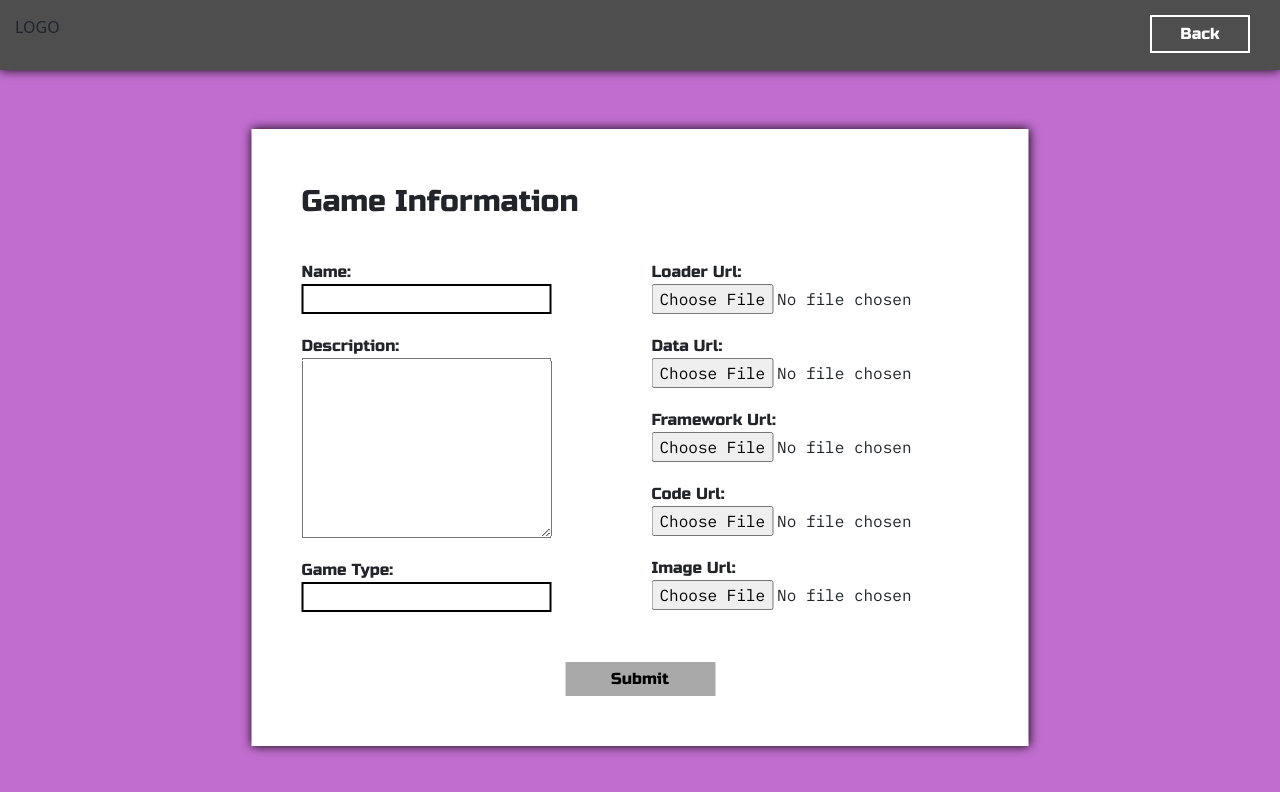
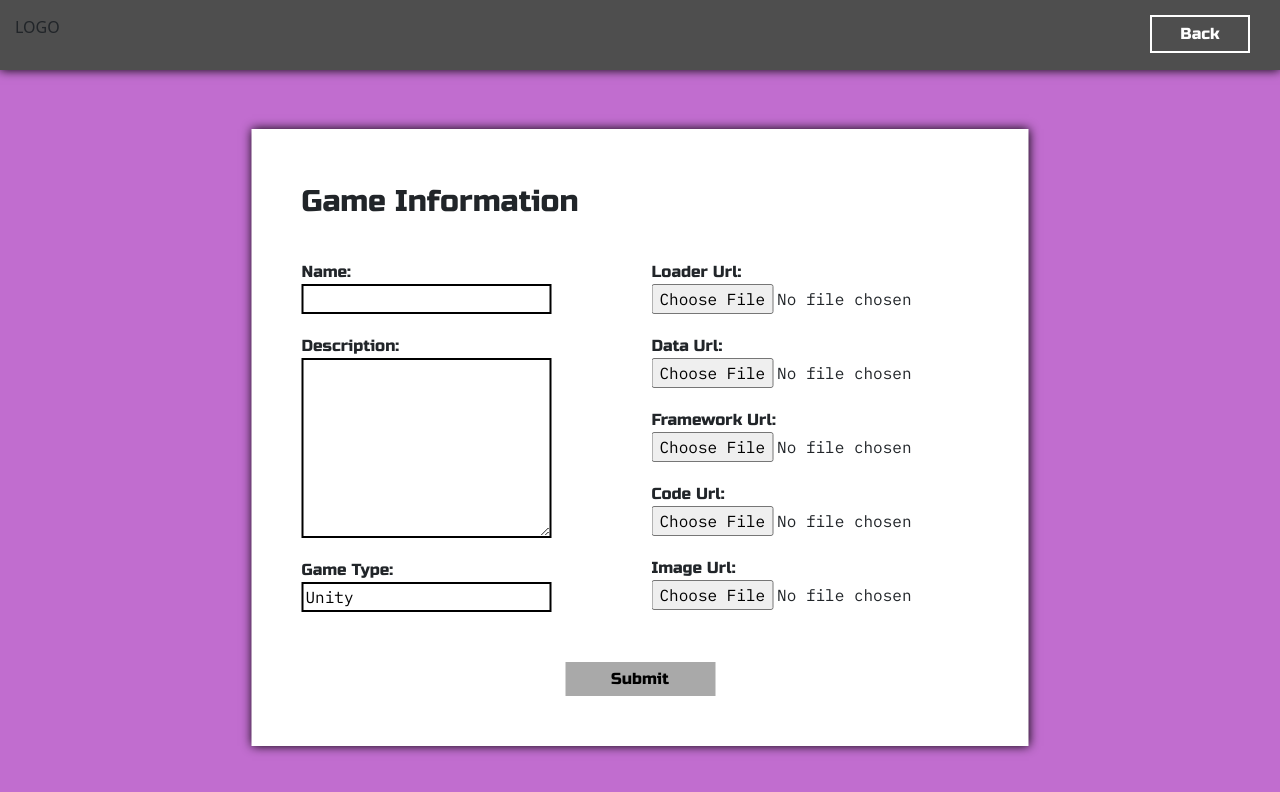
Before and after one commit to GTWebArcade/webarcade-webapp, a React (Create React App) app: page /create-game in a window 1280 px wide. Shown: the top 792 px of the page. Built offline with nearby package versions, Linux system fonts and the light colour scheme; no server answers.

Commit message:
minor changes

```diff
--- a/src/component/create-game/index.js
+++ b/src/component/create-game/index.js
@@ -8,7 +8,7 @@ import { API_URL } from '../../api';
 function CreateGamePage() {
   const [name, setName] = useState('');
   const [description, setDescription] = useState('');
-  const [type, setType] = useState('');
+  const [type, setType] = useState('Unity');
   const [loaderurl, setLoaderUrl] = useState('');
   const [dataurl, setDataUrl] = useState('');
   const [frameworkurl, setFrameworkUrl] = useState('');
--- a/src/component/create-game/styles.module.css
+++ b/src/component/create-game/styles.module.css
@@ -95,4 +95,5 @@ button {
     min-height: 180px;
     max-height: 180px;
     word-wrap: normal;
+    border: 2px solid black;
 }
```
